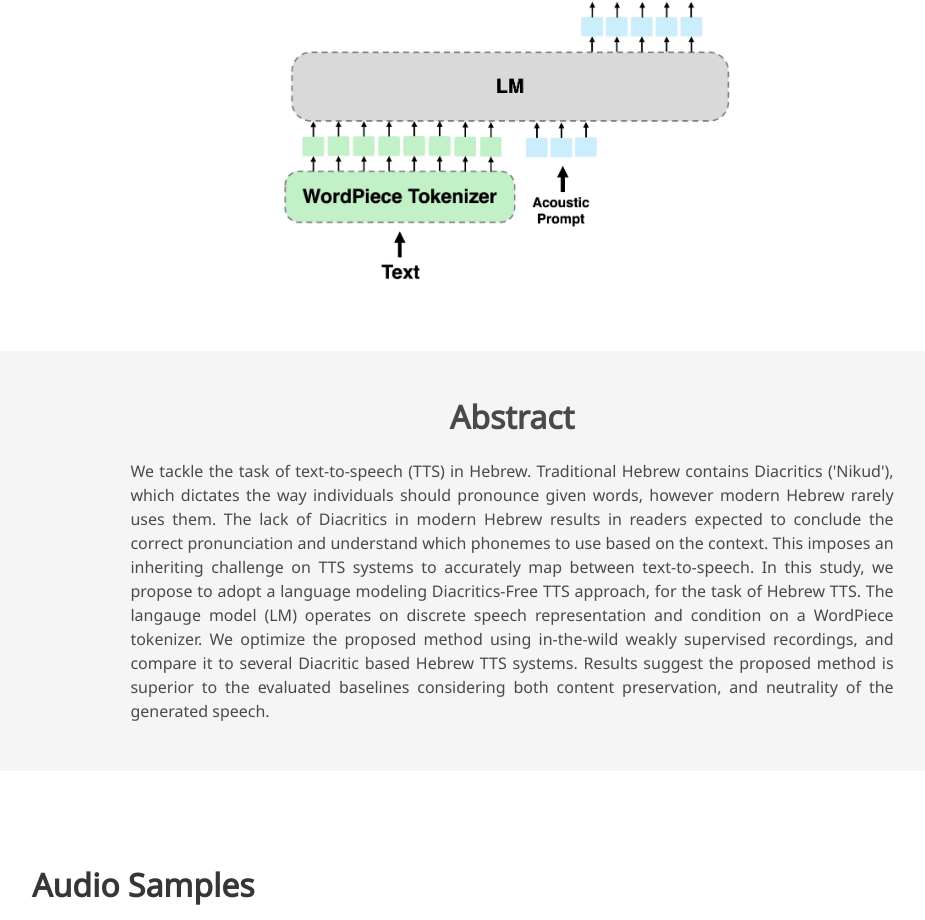
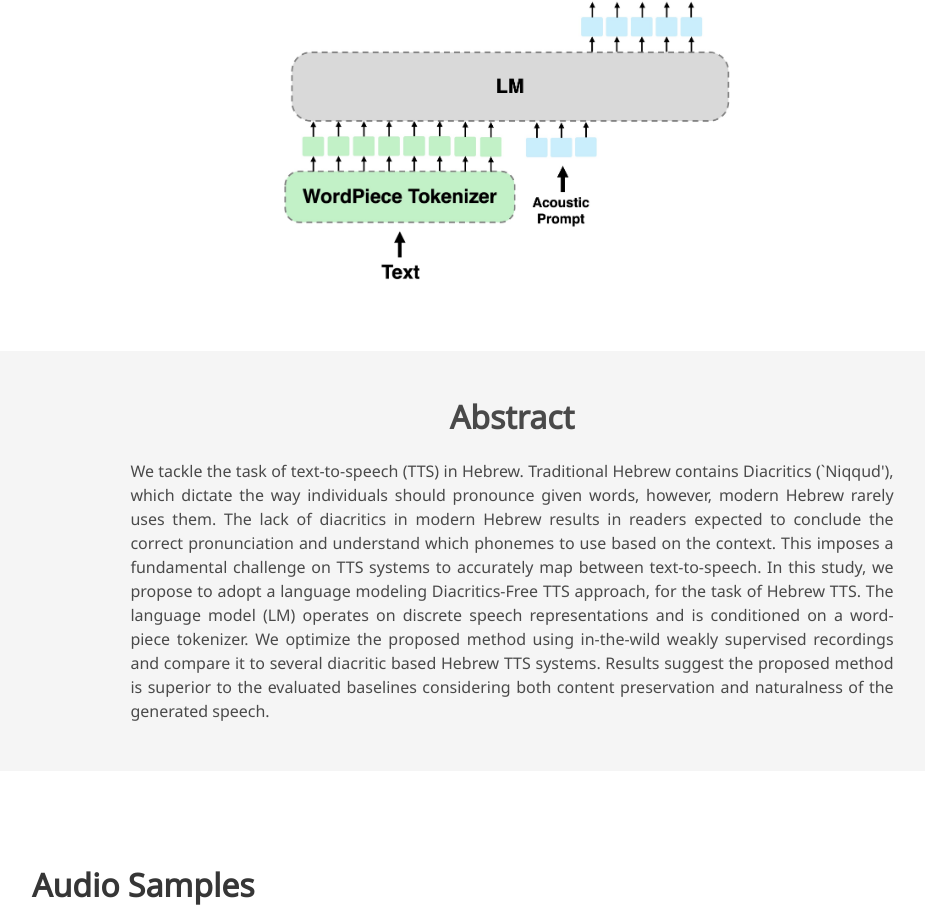
Before and after one commit to anonymousTTS/anonymousTTS.github.io, a plain HTML site: page index.html in a window 1280 px wide. Shown: the part 374-1294 px from the top of the page, without its empty margins (128-1053 px from the left). Drawn offline with nearby package versions, Linux system fonts and the light colour scheme; some icons are missing; a web font is replaced by a local one.

Commit message:
abstract

```diff
--- a/index.html
+++ b/index.html
@@ -77,16 +77,16 @@
                 <div class="content has-text-justified">
                     <p>
                         We tackle the task of text-to-speech (TTS) in Hebrew. Traditional Hebrew contains
-                        Diacritics ('Nikud'), which dictates the way individuals should pronounce given words,
-                        however modern Hebrew rarely uses them. The lack of Diacritics in modern Hebrew results in
+                        Diacritics (`Niqqud'), which dictate the way individuals should pronounce given words,
+                        however, modern Hebrew rarely uses them. The lack of diacritics in modern Hebrew results in
                         readers expected to conclude the correct pronunciation and understand which phonemes to use
-                        based on the context. This imposes an inheriting challenge on TTS systems to accurately map
+                        based on the context. This imposes a fundamental challenge on TTS systems to accurately map
                         between text-to-speech. In this study, we propose to adopt a language modeling Diacritics-Free
-                        TTS approach, for the task of Hebrew TTS. The langauge model (LM) operates on discrete speech
-                        representation and condition on a WordPiece tokenizer. We optimize the proposed method using
-                        in-the-wild weakly supervised recordings, and compare it to several Diacritic based Hebrew TTS
-                        systems. Results suggest the proposed method is superior to the evaluated baselines considering
-                        both content preservation, and neutrality of the generated speech.
+                        TTS approach, for the task of Hebrew TTS. The language model (LM) operates on discrete speech
+                        representations and is conditioned on a word-piece tokenizer. We optimize the proposed method
+                        using in-the-wild weakly supervised recordings and compare it to several diacritic based Hebrew
+                        TTS systems. Results suggest the proposed method is superior to the evaluated baselines
+                        considering both content preservation and naturalness of the generated speech.
 
                     </p>
                 </div>
```
